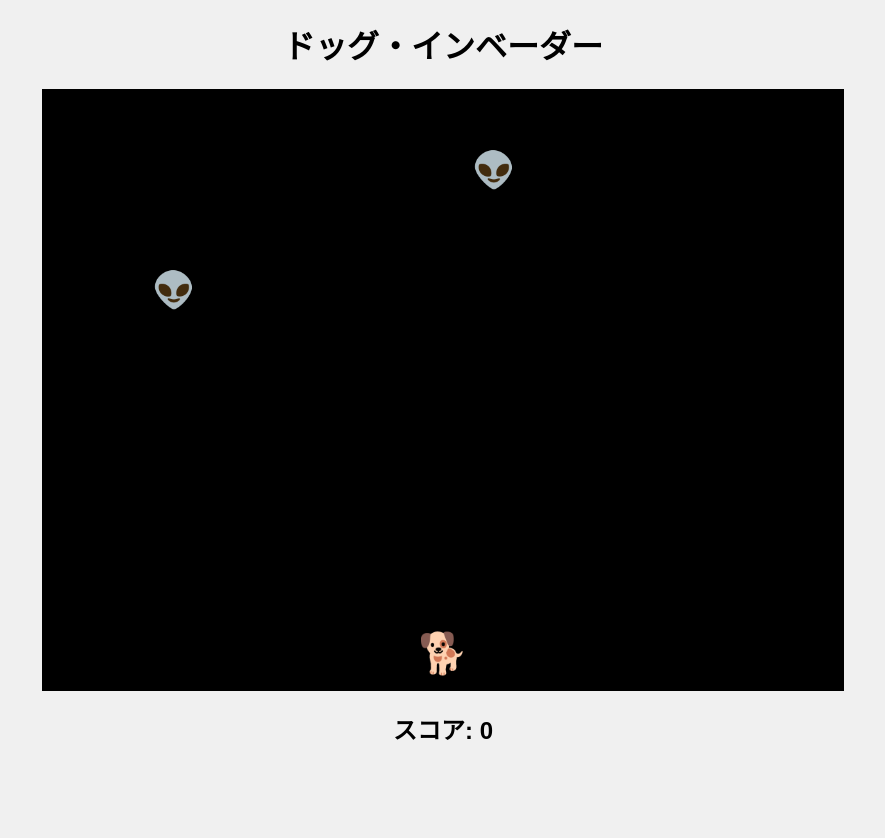
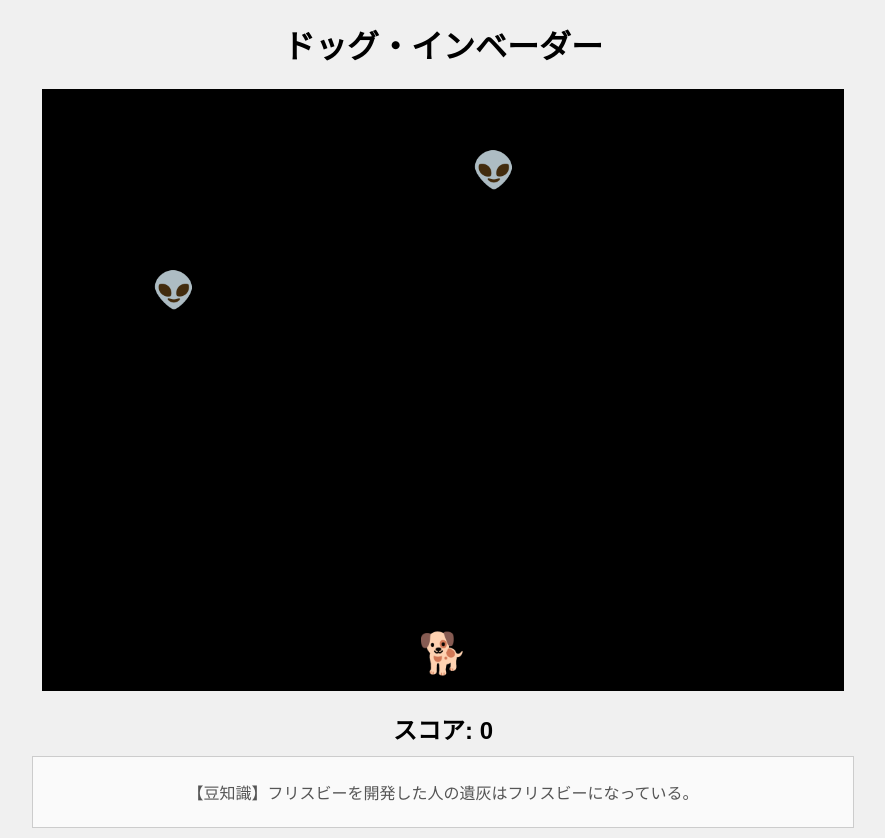
Before and after one commit to nakamura-y-43/dog_invader, a plain HTML site: page index.html in a window 1280 px wide. Shown: the whole page, without its empty margins (197-1082 px from the left). Before the commit the page ends 800 px from the top, so only its background shows below. Drawn offline with Linux system fonts and the light colour scheme.

Commit message:
豆知識表示

```diff
--- a/index.html
+++ b/index.html
@@ -17,6 +17,9 @@
         </div>
     </div>
     <div id="score-board">スコア: <span id="score">0</span></div>
+    <div id="trivia-container">
+        <p id="trivia-text"></p>
+    </div>
 
     <script src="script.js"></script>
 </body>
--- a/script.js
+++ b/script.js
@@ -4,16 +4,30 @@ const scoreDisplay = document.getElementById('score');
 const gameOverScreen = document.getElementById('game-over-screen');
 const finalScore = document.getElementById('final-score');
 const restartButton = document.getElementById('restart-button');
+const triviaText = document.getElementById('trivia-text');
 
 let playerPosition = 375;
 let score = 0;
-const playerSpeed = 10; // スピードを少し調整
+const playerSpeed = 10;
 let gameIsOver = false;
 let activeIntervals = [];
 
 const keys = {};
 let lastShotTime = 0;
-const shootCooldown = 150; // 150msごとに発射可能
+const shootCooldown = 150;
+
+const triviaList = [
+    "ミッキーマウスの初代声優はウォルト・ディズニー本人だった。",
+    "世界一長い曲は、演奏が終わるまでに639年かかる。",
+    "フリスビーを開発した人の遺灰はフリスビーになっている。",
+    "ゾウは哺乳類の中で唯一ジャンプができない。",
+    "コカ・コーラは元々薬として販売されていた。",
+    "アンデスメロンの「アンデス」は「安心です」の略。",
+    "鉛筆1本で約56kmの線を書くことができる。",
+    "ライターはマッチより先に発明された。",
+    "adidasとPUMAの創業者は兄弟である。",
+    "海上自衛隊の金曜日のメニューは必ずカレーライス。"
+];
 
 // ゲーム開始処理
 function startGame() {
@@ -27,19 +41,24 @@ function startGame() {
     keys['ArrowRight'] = false;
     keys['Space'] = false;
 
-    // 既存の敵と弾を削除
     document.querySelectorAll('.enemy, .bullet').forEach(el => el.remove());
-
-    // インターバルをクリア
     activeIntervals.forEach(intervalId => clearInterval(intervalId));
     activeIntervals = [];
 
-    // 敵の生成を開始
     const enemyCreationInterval = setInterval(createEnemy, 2000);
     activeIntervals.push(enemyCreationInterval);
 
-    // ゲームループを開始
+    showRandomTrivia();
+    const triviaInterval = setInterval(showRandomTrivia, 5000);
+    activeIntervals.push(triviaInterval);
+
     requestAnimationFrame(gameLoop);
+}
+
+// 豆知識を表示
+function showRandomTrivia() {
+    const randomIndex = Math.floor(Math.random() * triviaList.length);
+    triviaText.textContent = `【豆知識】${triviaList[randomIndex]}`;
 }
 
 // キーの押下状態を記録
@@ -58,7 +77,6 @@ document.addEventListener('keyup', (e) => {
 function gameLoop() {
     if (gameIsOver) return;
 
-    // プレイヤーの移動
     if (keys['ArrowLeft']) {
         playerPosition -= playerSpeed;
         if (playerPosition < 0) playerPosition = 0;
@@ -69,7 +87,6 @@ function gameLoop() {
     }
     player.style.left = playerPosition + 'px';
 
-    // 弾の発射
     if (keys['Space']) {
         const now = Date.now();
         if (now - lastShotTime > shootCooldown) {
@@ -85,8 +102,8 @@ function createBullet() {
     const bullet = document.createElement('div');
     bullet.className = 'bullet';
     bullet.innerHTML = '🦴';
-    let bulletPositionX = playerPosition + 15; // プレイヤーの中央から
-    let bulletPositionY = 50; // プレイヤーの少し上から
+    let bulletPositionX = playerPosition + 15;
+    let bulletPositionY = 50;
 
     bullet.style.left = bulletPositionX + 'px';
     bullet.style.bottom = bulletPositionY + 'px';
@@ -97,7 +114,6 @@ function createBullet() {
         bulletPositionY += 10;
         bullet.style.bottom = bulletPositionY + 'px';
 
-        // 弾と敵の衝突判定
         const enemies = document.querySelectorAll('.enemy');
         enemies.forEach(enemy => {
             const enemyRect = enemy.getBoundingClientRect();
@@ -122,7 +138,6 @@ function createBullet() {
     activeIntervals.push(bulletInterval);
 }
 
-// 敵の生成
 function createEnemy() {
     const enemy = document.createElement('div');
     enemy.className = 'enemy';
@@ -143,7 +158,6 @@ function createEnemy() {
         enemyPositionY += 3;
         enemy.style.top = enemyPositionY + 'px';
 
-        // 敵とプレイヤーの衝突判定
         const playerRect = player.getBoundingClientRect();
         const enemyRect = enemy.getBoundingClientRect();
         if (!gameIsOver &&
@@ -162,7 +176,6 @@ function createEnemy() {
     activeIntervals.push(enemyInterval);
 }
 
-// スコア更新
 function updateScore(points) {
     if (points === 0) {
         score = 0;
@@ -172,7 +185,6 @@ function updateScore(points) {
     scoreDisplay.textContent = score;
 }
 
-// ゲームオーバー処理
 function gameOver() {
     gameIsOver = true;
     activeIntervals.forEach(intervalId => clearInterval(intervalId));
@@ -180,8 +192,6 @@ function gameOver() {
     gameOverScreen.style.display = 'block';
 }
 
-// リスタートボタンのイベント
 restartButton.addEventListener('click', startGame);
 
-// ゲーム開始
 startGame();
--- a/style.css
+++ b/style.css
@@ -58,5 +58,21 @@ body {
 #restart-button {
     padding: 10px 20px;
     font-size: 16px;
-    cursor: pointer;
 }
+
+#trivia-container {
+    width: 800px;
+    margin: 10px auto;
+    padding: 10px;
+    border: 1px solid #ccc;
+    background-color: #fafafa;
+    height: 50px; /* 高さを固定 */
+    display: flex;
+    align-items: center;
+    justify-content: center;
+}
+
+#trivia-text {
+    font-size: 16px;
+    color: #555;
+}
```
